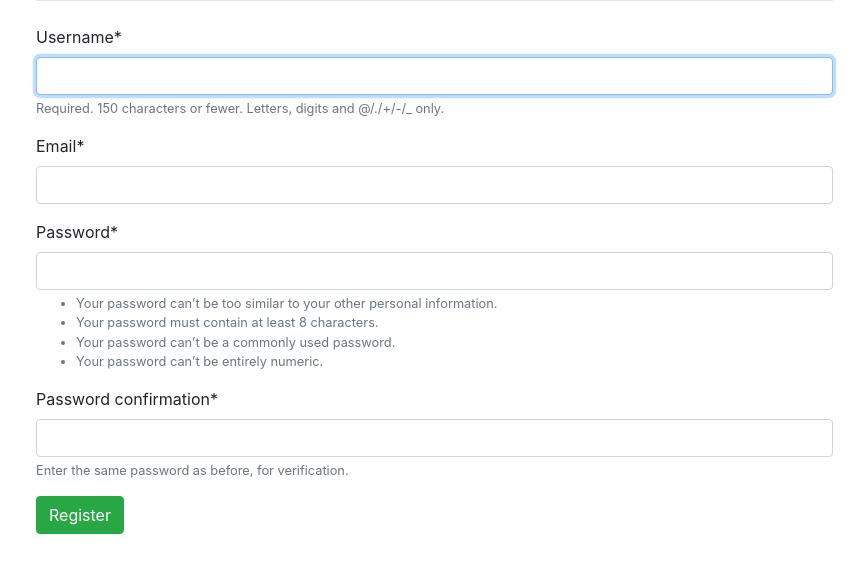
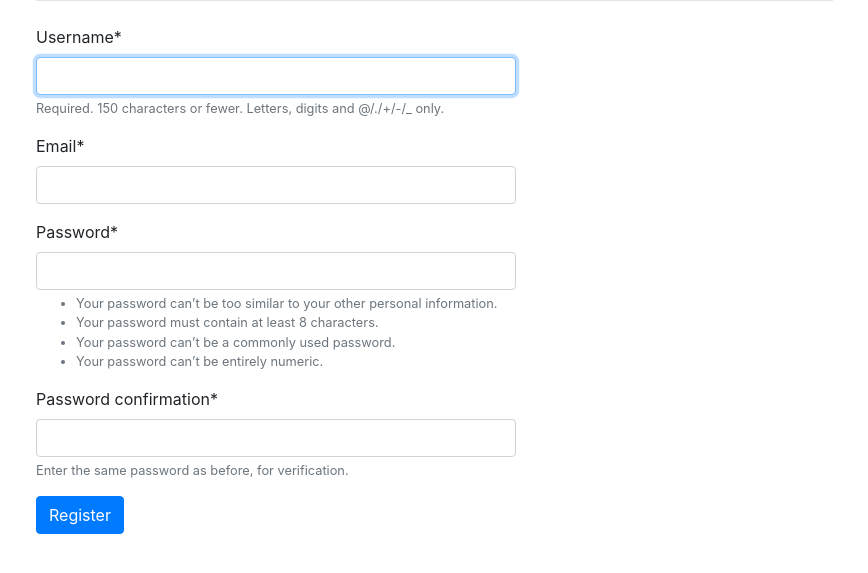
Before and after one commit to GeorgiaSkrempou/JustDoIt, a Django app: page /register/ in a window 1280 px wide. Shown: the part 56-629 px from the top of the page, without its empty margins (24-892 px from the left). Run offline with Django 4.2, Linux system fonts and the light colour scheme; some libraries are stand-ins or nearby versions.

Commit message:
fix:various small fixes

```diff
--- a/main/templates/main/base.html
+++ b/main/templates/main/base.html
@@ -9,7 +9,10 @@
             padding: 0px 10px;
         }
 
+        input {max-width: 30em};
+
     </style>
+
 
     <meta charset="utf-8">
     <meta name="viewport" content="width=device-width, initial-scale=1, shrink-to-fit=no">
--- a/register/templates/register/register.html
+++ b/register/templates/register/register.html
@@ -7,6 +7,6 @@
     <form method="POST" class="form-group">
         {% csrf_token %}
         {{form|crispy}}
-        <button type="submit" class="btn btn-success">Register</button>
+        <button type="submit" class="btn btn-primary" class="btn btn-success">Register</button>
     </form>
 {% endblock %}
--- a/register/templates/registration/login.html
+++ b/register/templates/registration/login.html
@@ -11,6 +11,6 @@ Login Here
     {% csrf_token %}
     {{form|crispy}}
     <p>Don't have an account? Create one <a href="/register">here</a></p>
-    <button type="submit" class="btn btn-success">Login</button>
+    <button type="submit" class="btn btn-primary" class="btn btn-success">Login</button>
 </form>
 {% endblock %}
```
Also changed, not shown: register/views.py (+0 -7 lines), images/tdl-create.png (added), images/tdl-homepage.png (added), images/tdl-items.png (added), images/tdl-login.png (added), images/tdl-mylists.png (added), images/tdl-register.png (added).
